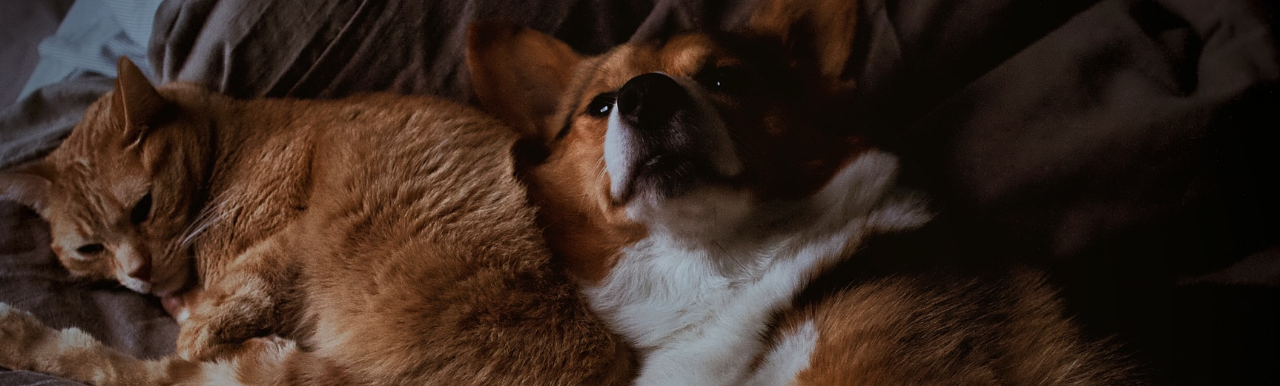
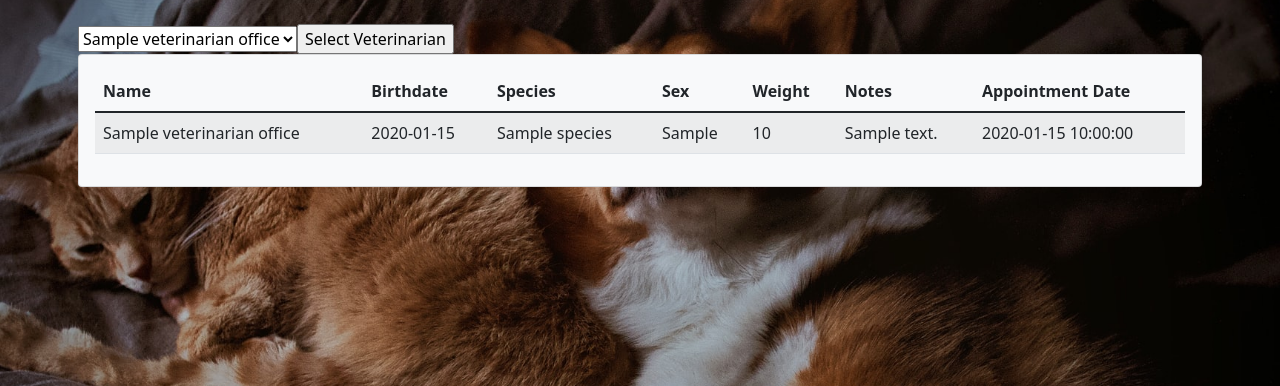
Before and after one commit to rgschmitz1/flask_vet_app, a Flask app: page /appointment in a window 1280 px wide. Shown: the part 56-442 px from the top of the page. Run offline with Flask 2, Linux system fonts and the light colour scheme; a database or web service that is not in the repository returns one stand-in record (values such as "Sample title"); some libraries are stand-ins or nearby versions.

Commit message:
added appointment page functionality

```diff
--- a/blueprint/appointment.py
+++ b/blueprint/appointment.py
@@ -5,16 +5,19 @@ from flask import (
     request
 )
 #from forms import InsertAppointment
+from postgres import postgres
 
 appointment = Blueprint('appointment', __name__)
 
 @appointment.route('/appointment', methods=["GET", "POST"])
 def appointment_info():
-#    form = InsertAppointment()
-    if request.method != "GET":
-        if form.validate_on_submit():
-            print('here', flush=True)
-    return render_template(
-        'appointment.html',
-#        form=form
-    )
+    pg = postgres()
+    vets=pg.execute_read_query("SELECT * FROM veterinarian_office.vet")
+    curr_vet = request.form.get('vet')
+    if curr_vet is None:
+        curr_vet = str(vets[0][0])
+    appointments = pg.execute_read_query("SELECT * FROM veterinarian_office.appointment "+
+                                         "INNER JOIN veterinarian_office.animal "+
+                                         "ON veterinarian_office.appointment.pet_id = veterinarian_office.animal.pet_id "+
+                                         "WHERE vet_id="+curr_vet+" ORDER BY pet_name, appointment_date DESC")
+    return render_template('appointment.html', vets=vets, appointments=appointments)
--- a/templates/appointment.html
+++ b/templates/appointment.html
@@ -1,4 +1,41 @@
 {% extends "base.html" %}
 {% block title %}Appointment{% endblock %}
 {% block content %}
+<form action="/appointment" method="POST">
+    <SELECT name="vet">
+        {% for v in vets %}
+            <OPTION value={{v.vet_id}}>{{v.vet_name}}</option type="submit">
+        {% endfor %}
+        <input type="submit" value="Select Veterinarian">
+    </select>
+</form>
+
+<div class="card bg-light p-3">
+	<table id="data" class="table table-striped">
+		<thead>
+			<tr>
+				<th>Name</th>
+				<th>Birthdate</th>
+				<th>Species</th>
+				<th>Sex</th>
+				<th>Weight</th>
+				<th>Notes</th>
+				<th>Appointment Date</th>
+			</tr>
+		</thead>
+		<tbody>
+			{% for appt in appointments %}
+			<tr>
+				<td>{{ appt['pet_name'] }}</td>
+				<td>{{ appt['pet_birthdate']}}</td>
+				<td>{{ appt['species'] }}</td>
+				<td>{{ appt['pet_sex'] }}</td>
+				<td>{{ appt['weight']}}</td>
+				<td>{{ appt['notes']}}</td>
+				<td>{{ appt['appointment_date'] }}</td>
+			</tr>
+			{% endfor %}
+		</tbody>
+	</table>
+</div>
 {% endblock %}
```
